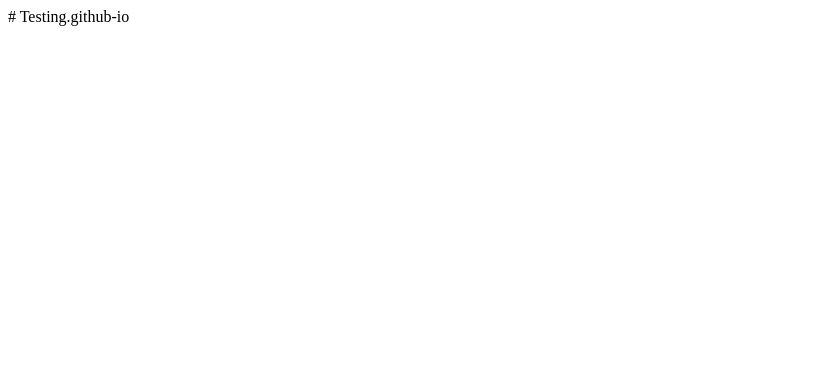
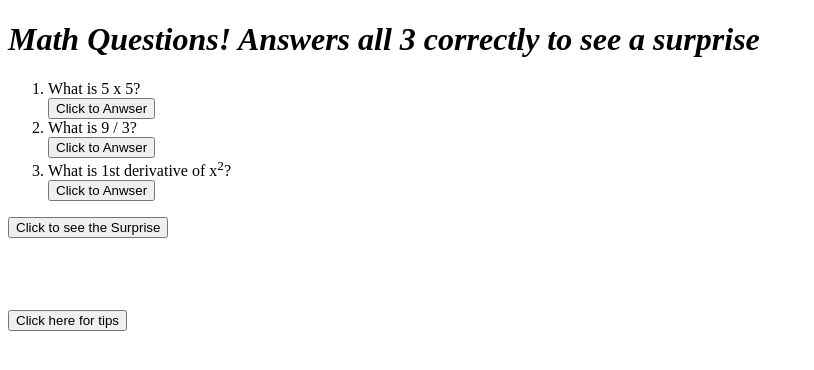
Before and after one commit to Niegeee/Testing.github-io, a plain HTML site: page index.html in a window 1280 px wide. Shown: the whole page, without its empty margins (0-814 px from the left). Drawn offline with Linux system fonts and the light colour scheme.

Commit message:
Update index.html

```diff
--- a/index.html
+++ b/index.html
@@ -1 +1,95 @@
-# Testing.github-io
+<!DOCTYPE html>
+<html lang="en">
+
+
+<head>
+  <link rel="stylesheet" href="prog5s.css" />
+  <title>Something cool </title>
+</head>
+
+
+
+<body>
+  <h1><em>Math Questions! Answers all 3 correctly to see a surprise</em></h1>
+  <ol id="list">
+    <li>
+      What is 5 x 5?<div id="mark1"></div><input type="button" value="Click to Anwser" onclick="alert1()" />
+    </li>
+    <li>
+      What is 9 / 3?<div id="mark2"></div><input type="button" value="Click to Anwser" onclick="alert2()" />
+    </li>
+    <li>
+      What is 1st derivative of x<sup>2</sup>?<div id="mark3"></div>
+       <input type="button" value="Click to Anwser" onclick="alert3()" />
+    </li>
+  </ol>
+  <input id="surprise" type="button" value="Click to see the Surprise" onclick="surprise()" />
+  <br><br><br><br><br><input id="tips" type="button" value="Click here for tips" onclick="tips()" />
+   <!--Button for the tips-->
+  <div id="cheating"></div>
+
+  <script>
+    "use strict";
+    let c1 = false,c2 = false,c3 = false;
+
+
+
+    //checks for #1
+    function alert1() {
+      let anwser1;
+      anwser1 = Number(prompt("Put in your answer for question 1"));
+      if (anwser1 === 25) {
+        alert("you got it right!");
+        //adds a checkmark to the <div> container in the body
+        document.getElementById("mark1").innerHTML = "<img src='https://upload.wikimedia.org/wikipedia/commons/thumb/5/51/Green-checkmark.svg/1957px-Green-checkmark.svg.png' alt='check mark' width='50px'>"
+        c1 = true;
+        return c1;
+      } else {
+        alert("you got it wrong, try again.");
+      }
+    }
+
+    //checks for #2
+    function alert2() {
+      let anwser2;
+      anwser2 = Number(prompt("Put in your answer for question 2"));
+      if (anwser2 === 3) {
+        alert("you got it right!");
+        document.getElementById("mark2").innerHTML = "<img src='https://upload.wikimedia.org/wikipedia/commons/thumb/5/51/Green-checkmark.svg/1957px-Green-checkmark.svg.png' alt='check mark' width='50px'>"
+        c2 = true;
+        return c2;
+      } else {
+        alert("you got it wrong, try again.");
+      }
+    }
+
+    //checks for #3
+    function alert3() {
+      let anwser3;
+      anwser3 = prompt("Put in your answer for question 3");
+      if (anwser3 === "2x") {
+        alert("you got it right!");
+        document.getElementById("mark3").innerHTML = "<img src='https://upload.wikimedia.org/wikipedia/commons/thumb/5/51/Green-checkmark.svg/1957px-Green-checkmark.svg.png' alt='check mark' width='50px'>"
+        c3 = true;
+        return c3;
+      } else {
+        alert("you got it wrong, try again.");
+      }
+    }
+
+    //checks if all 3 questions are anwsered correctly
+    function surprise(){
+     if (c1===true && c2===true && c3===true){
+      document.writeln( "<video width='1800' height='800' controls autoplay><source src='rick.mp4' type='video/mp4'><source src='rick.mp4' type='video/ogg'></video>")
+     } else {alert("You did not get all 3 correct.")}
+    }
+
+
+    //function called when the tip button is pressed
+    function tips(){
+      document.getElementById("cheating").innerHTML = " <ol><li>5x5=25</li><li>9/3=3</li><li>1st derivative of x<sup>2</sup>=2x</li></ol>"
+    }
+  </script>
+</body>
+
+</html>
```
